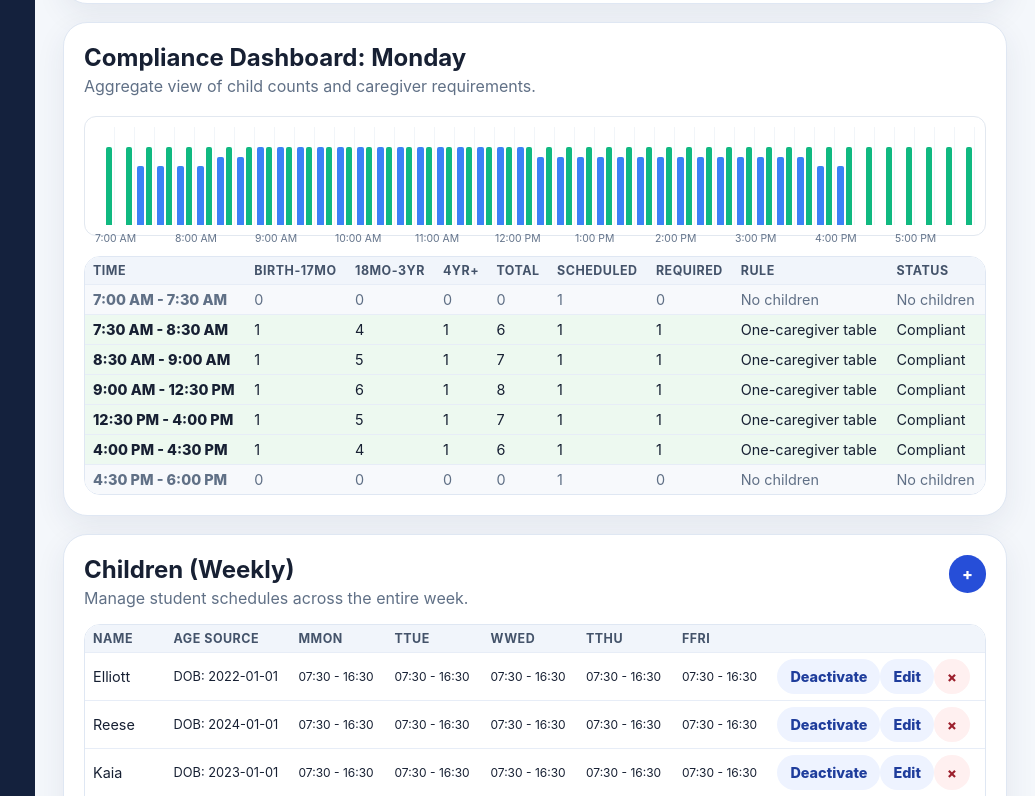
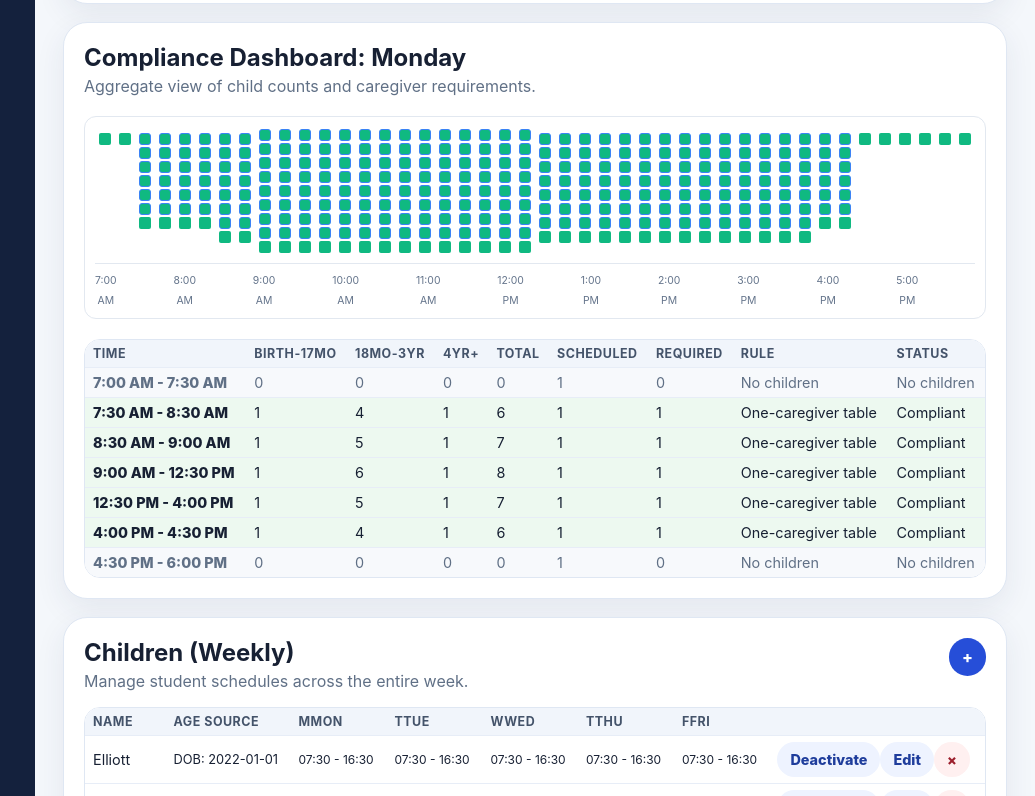
Before and after one commit to themrsteiner/ratio-calc-beta, a React (Vite) app in the folder ratio-compliance-app-v1/: page / in a window 1280 px wide. Shown: the part 744-1540 px from the top of the page, without its empty margins (245-1280 px from the left). Built offline with nearby package versions, Linux system fonts and the light colour scheme.

Commit message:
feat: improve timeline visual compliance and multi-schedule roster

```diff
--- a/ratio-compliance-app-v1/src/app/RatioComplianceApp.tsx
+++ b/ratio-compliance-app-v1/src/app/RatioComplianceApp.tsx
@@ -274,6 +274,16 @@ export function RatioComplianceApp() {
                   onChange={(e) => updateActiveWeek({ closeTime: e.target.value })}
                 />
               </label>
+              <label>
+                Time Format
+                <select
+                  value={workspace.timeFormat || '12h'}
+                  onChange={(e) => setWorkspace({ ...workspace, timeFormat: e.target.value as '12h' | '24h' })}
+                >
+                  <option value="12h">AM/PM</option>
+                  <option value="24h">Military (24h)</option>
+                </select>
+              </label>
               <button
                 className="primaryButton"
                 onClick={() => updateActiveWeek({ standards: TEXAS_LICENSED_CHILD_CARE_HOME_STANDARDS })}
--- a/ratio-compliance-app-v1/src/core/compliance/calculateCompliance.ts
+++ b/ratio-compliance-app-v1/src/core/compliance/calculateCompliance.ts
@@ -67,7 +67,9 @@ function calculateAgeMixForInterval(
 ): CanonicalAgeMix {
   const mix: CanonicalAgeMix = { ...EMPTY_AGE_MIX };
 
+  console.log('Calculating age mix for', students.length, 'students');
   for (const student of students) {
+    console.log('Checking student:', student.label, 'Interval:', interval);
     if (!timeRangeOverlapsInterval(student.arrivalTime, student.departureTime, interval)) {
       continue;
     }
--- a/ratio-compliance-app-v1/src/core/week/types.ts
+++ b/ratio-compliance-app-v1/src/core/week/types.ts
@@ -61,4 +61,5 @@ export type RatioScheduleWeek = {
 
 export type LoadedWeekCollection = {
   weeks: RatioScheduleWeek[];
+  timeFormat?: '12h' | '24h';
 };
--- a/ratio-compliance-app-v1/src/ui/dashboard/DailyAggregateTimeline.tsx
+++ b/ratio-compliance-app-v1/src/ui/dashboard/DailyAggregateTimeline.tsx
@@ -7,28 +7,47 @@ interface DailyAggregateTimelineProps {
 }
 
 export const DailyAggregateTimeline: React.FC<DailyAggregateTimelineProps> = ({ intervals }) => {
-  // Find max values for scaling
-  const maxChildren = Math.max(...intervals.map(i => i.totalChildren), 1);
-  const maxCaregivers = Math.max(...intervals.map(i => Math.max(i.scheduledCaregivers, i.required.requiredCaregivers ?? 0)), 1);
+  return (
+    <div className="aggregateTimeline" style={{ height: 'auto', minHeight: '150px' }}>
+      <div className="timelineGrid" style={{ display: 'flex' }}>
+        {intervals.map((interval, idx) => (
+          <div key={idx} style={{ flex: 1, padding: '2px', display: 'flex', flexDirection: 'column' }}>
+            <div style={{ display: 'flex', flexDirection: 'column', gap: '2px', alignItems: 'center', minHeight: '120px' }}>
+              {Array.from({ length: interval.totalChildren }).map((_, i) => {
+                // Determine if compliant
+                const isCompliant = interval.status === 'compliant' || interval.status === 'overstaffed';
 
-  return (
-    <div className="aggregateTimeline">
-      <div className="timelineGrid">
+                // If compliant, fill all. If not, fill based on how many kids per staff.
+                // Assuming standard 1:5 ratio for this logic.
+                const coveredCount = isCompliant ? interval.totalChildren : interval.scheduledCaregivers * 5;
+                const isCovered = i < coveredCount;
+
+                return (
+                  <div
+                    key={i}
+                    style={{
+                      width: '12px',
+                      height: '12px',
+                      border: '1.5px solid #3b82f6',
+                      background: isCovered ? '#10b981' : 'transparent',
+                      borderRadius: '3px'
+                    }}
+                    title={`Student ${i + 1}`}
+                  />
+                );
+              })}
+
+              {Array.from({ length: interval.scheduledCaregivers }).map((_, i) => (
+                <div key={i} style={{ width: '12px', height: '12px', background: '#10b981', borderRadius: '2px' }} title={`Caregiver ${i + 1}`} />
+              ))}
+            </div>
+          </div>
+        ))}
+      </div>
+      <div style={{ display: 'flex', marginTop: '8px', borderTop: '1px solid #e2e8f0', paddingTop: '4px' }}>
         {intervals.map((interval, idx) => (
-          <div key={idx} className={`timelineInterval status-${interval.status}`}>
-            <div className="barStack">
-              <div
-                className="bar childrenBar"
-                style={{ height: `${(interval.totalChildren / maxChildren) * 100}%` }}
-                title={`${interval.totalChildren} children at ${formatTime(interval.startTime)}`}
-              />
-              <div
-                className="bar staffBar"
-                style={{ height: `${(interval.scheduledCaregivers / maxCaregivers) * 100}%` }}
-                title={`${interval.scheduledCaregivers} staff at ${formatTime(interval.startTime)}`}
-              />
-            </div>
-            {idx % 4 === 0 && <span className="timeLabel">{formatTime(interval.startTime)}</span>}
+          <div key={idx} style={{ flex: 1, textAlign: 'center' }}>
+            {idx % 4 === 0 && <span style={{ fontSize: '0.65rem', color: '#64748b' }}>{formatTime(interval.startTime)}</span>}
           </div>
         ))}
       </div>
```
Also changed, not shown: 3 other files (tests, documents, lock files or other folders).
